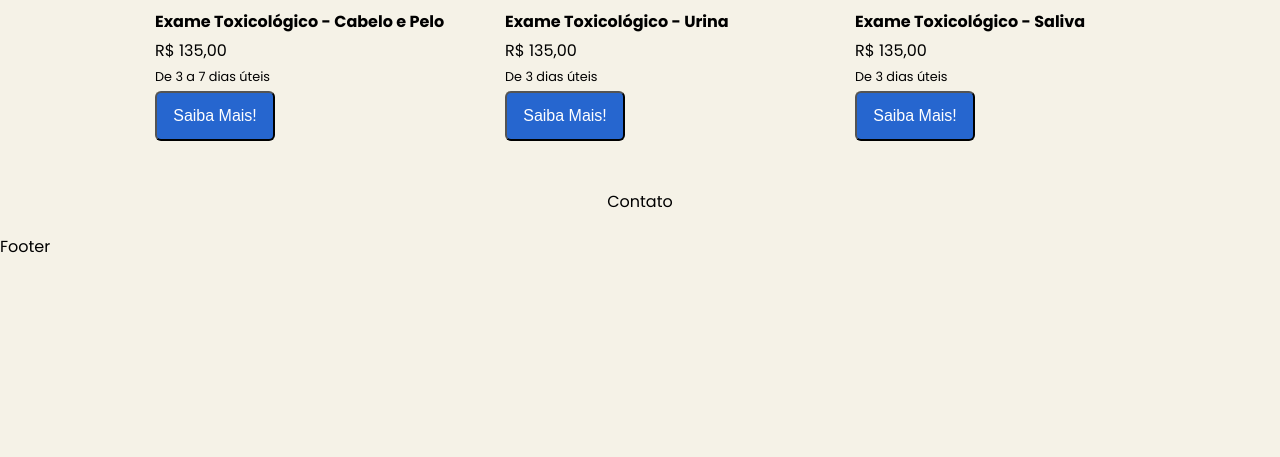
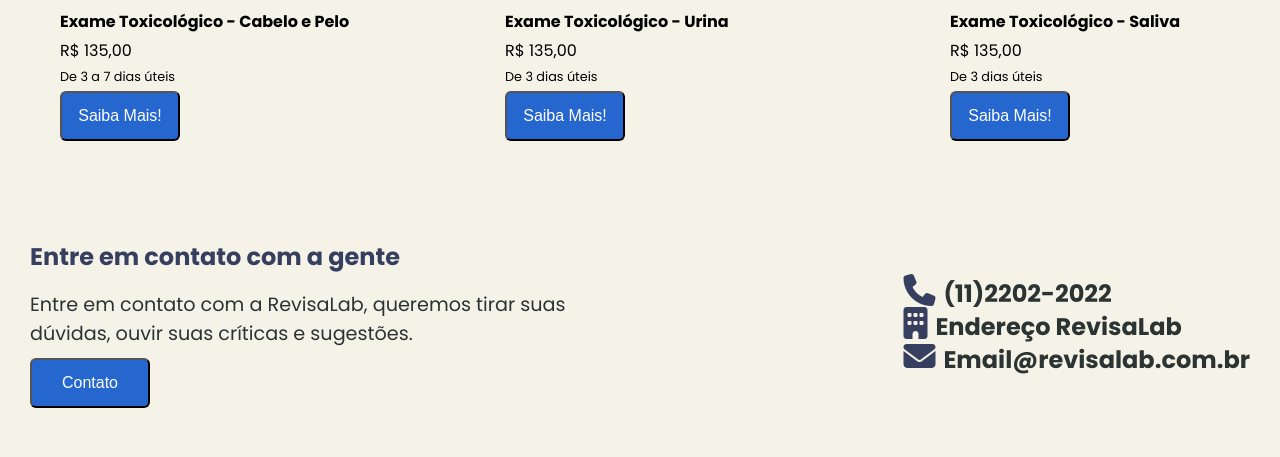
Before and after one commit to edcruz29/revisalabsj, a PHP site: page / in a window 1280 px wide. Shown: the part 971-1428 px from the top of the page. Before the commit the page ends 1224 px from the top, so only its background shows below. Run offline with PHP 8.4, Linux system fonts and the light colour scheme; some libraries are stand-ins or nearby versions.

Commit message:
contatos

```diff
--- a/assets/style/style.css
+++ b/assets/style/style.css
@@ -122,12 +122,15 @@
   font-size: 2rem;
   font-weight: bold;
 }
+.servicos {
+  width: 100%;
+}
 .card-wraper {
   margin-top: 30px;
   display: flex;
   flex-direction: row;
   flex-wrap: wrap;
-  justify-content: space-around;
+  justify-content: space-between;
   align-items: center;
   gap: 20px;
   margin-bottom: 3rem;
@@ -156,3 +159,53 @@
   gap: 100px;
   margin-left: 30px;
 }
+.contato {
+  width: 100%;
+}
+.contato h2 {
+  margin-bottom: 1rem;
+  color: var(--titulos);
+  font-size: 1.5rem;
+  font-weight: bold;
+}
+.contato-container {
+  display: flex;
+  align-items: center;
+  justify-content: space-between;
+  margin-top: 50px;
+}
+.contato-wraper {
+  max-width: 50%;
+  display: flex;
+  flex-direction: column;
+}
+.contato-wraper p {
+  font-size: 1.2rem;
+  font-weight: 400;
+  color: var(--text);
+  margin-bottom: 10px;
+}
+.contato ul {
+  line-height: 26px;
+}
+.contato li {
+  list-style: none;
+  color: var(--text);
+  font-size: 1.5rem;
+  font-weight: bold;
+}
+.contato i {
+  margin-right: 0.5rem;
+  font-size: 2rem;
+  color: var(--titulos);
+}
+.mapa {
+  margin: 0 auto;
+  width: 500px;
+  margin-top: 50px;
+  display: flex;
+  justify-content: center;
+  align-items: center;
+  border: 2px solid var(--gray);
+  border-radius: 6px;
+}
--- a/index.html
+++ b/index.html
@@ -10,12 +10,13 @@
       href="https://fonts.googleapis.com/css2?family=Poppins:wght@400;500;700&display=swap"
       rel="stylesheet"
     />
-    <link rel="stylesheet" href="./assets/style/style.css" />
     <script
       src="https://kit.fontawesome.com/72b828f62d.js"
+      crossorigin="anonymous"
       defer
-      crossorigin="anonymous"
     ></script>
+    <link rel="stylesheet" href="./assets/style/style.css" />
+
     <title>RevisaLab - Exame Toxicológico</title>
   </head>
   <body>
@@ -75,10 +76,7 @@
         <h2>Serviços</h2>
         <div class="card-wraper">
           <div class="card-container">
-            <img
-              src="./assets/img/portada_inosuke-1024x576.jpg"
-              alt="ilustrativo"
-            />
+            <img src="./assets/img/pelos.png" alt="ilustrativo" />
             <h3>Exame Toxicológico - Cabelo e Pelo</h3>
             <span>R$ 135,00</span>
             <p>De 3 a 7 dias úteis</p>
@@ -86,20 +84,14 @@
             <a href="/servicos/pelo.html"><button>Saiba Mais!</button></a>
           </div>
           <div class="card-container">
-            <img
-              src="./assets/img/portada_inosuke-1024x576.jpg"
-              alt="ilustrativo"
-            />
+            <img src="./assets/img/urina.jpg" alt="ilustrativo" />
             <h3>Exame Toxicológico - Urina</h3>
             <span>R$ 135,00</span>
             <p>De 3 dias úteis</p>
             <a href="/servicos/urina.html"><button>Saiba Mais!</button></a>
           </div>
           <div class="card-container">
-            <img
-              src="./assets/img/portada_inosuke-1024x576.jpg"
-              alt="ilustrativo"
-            />
+            <img src="./assets/img/saliva.jpg" alt="ilustrativo" />
             <h3>Exame Toxicológico - Saliva</h3>
             <span>R$ 135,00</span>
             <p>De 3 dias úteis</p>
@@ -107,8 +99,36 @@
           </div>
         </div>
       </section>
-      <section class="contato" id="contato">Contato</section>
+      <section class="contato" id="contato">
+        <div class="contato-container">
+          <div class="contato-wraper">
+            <h2>Entre em contato com a gente</h2>
+            <p>
+              Entre em contato com a RevisaLab, queremos tirar suas dúvidas,
+              ouvir suas críticas e sugestões.
+            </p>
+            <a
+              href="https://api.whatsapp.com/send?phone=5512996707585&text=Ol%C3%A1%20gostaria%20de%20fazer%20o%20Exame%20Toxicol%C3%B3gico"
+              target="blank"
+              ><button>Contato</button></a
+            >
+          </div>
+          <ul>
+            <li><i class="fa-solid fa-phone"></i>(11)2202-2022</li>
+            <li><i class="fa-solid fa-building"></i>Endereço RevisaLab</i></li>
+            <li><i class="fa-solid fa-envelope"></i>Email@revisalab.com.br</li>
+          </ul>
+        </div>
+        <div class="mapa">
+          <iframe src="https://www.google.com/maps/embed?pb=!1m18!1m12!1m3!1d3658.080050670651!2d-46.49973328554386!3d-23.529623066304946!2m3!1f0!2f0!3f0!3m2!1i1024!2i768!4f13.1!3m3!1m2!1s0x94ce6136d931c85d%3A0xc48e6e13afe4c54a!2sExame%20Toxicol%C3%B3gico%20RevisaLab!5e0!3m2!1spt-BR!2sbr!4v1644877256825!5m2!1spt-BR!2sbr" width="600" height="450" style="border:0;" allowfullscreen="" loading="lazy"></iframe>
+        </div>
+      </section>
+
     </main>
     <footer>Footer</footer>
+    <script
+      src="https://kit.fontawesome.com/72b828f62d.js"
+      crossorigin="anonymous"
+    ></script>
   </body>
 </html>
```
Also changed, not shown: assets/img/pelos.png (added), assets/img/saliva.jpg (added), assets/img/urina.jpg (added).
